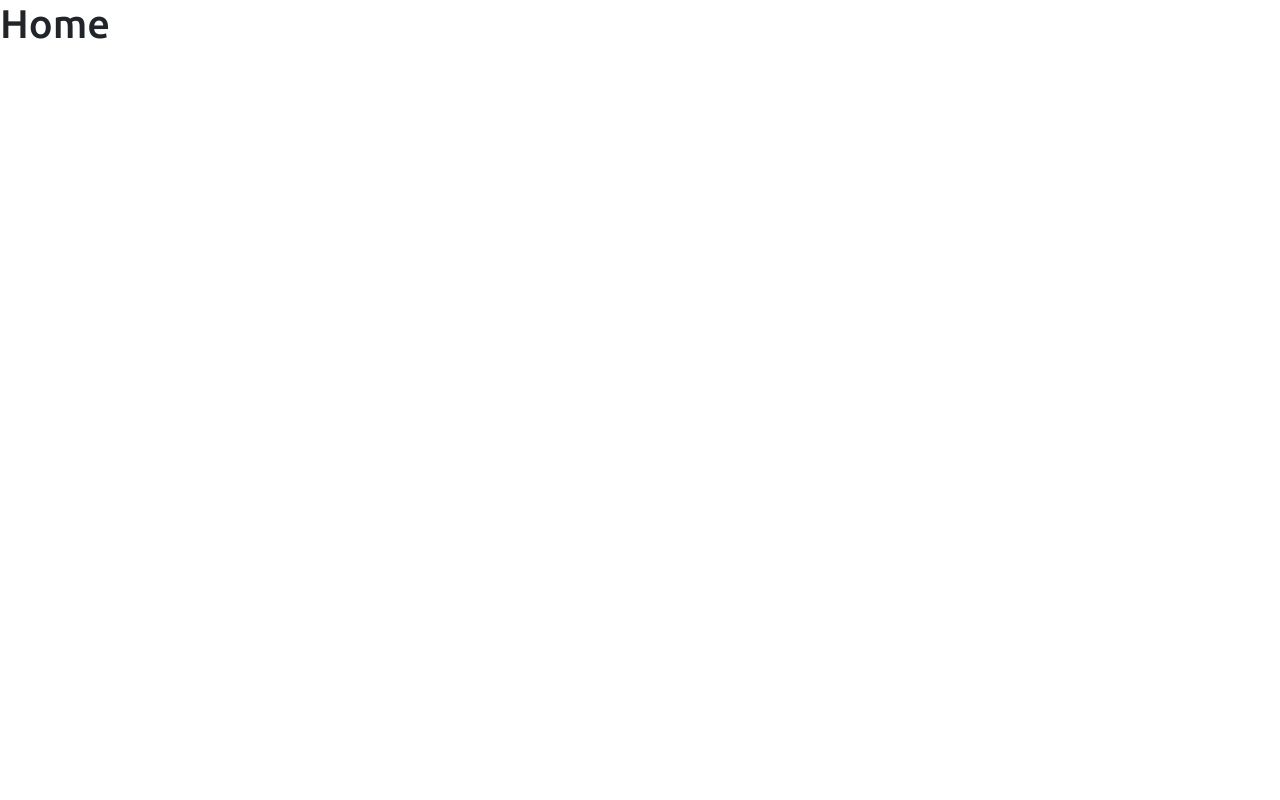
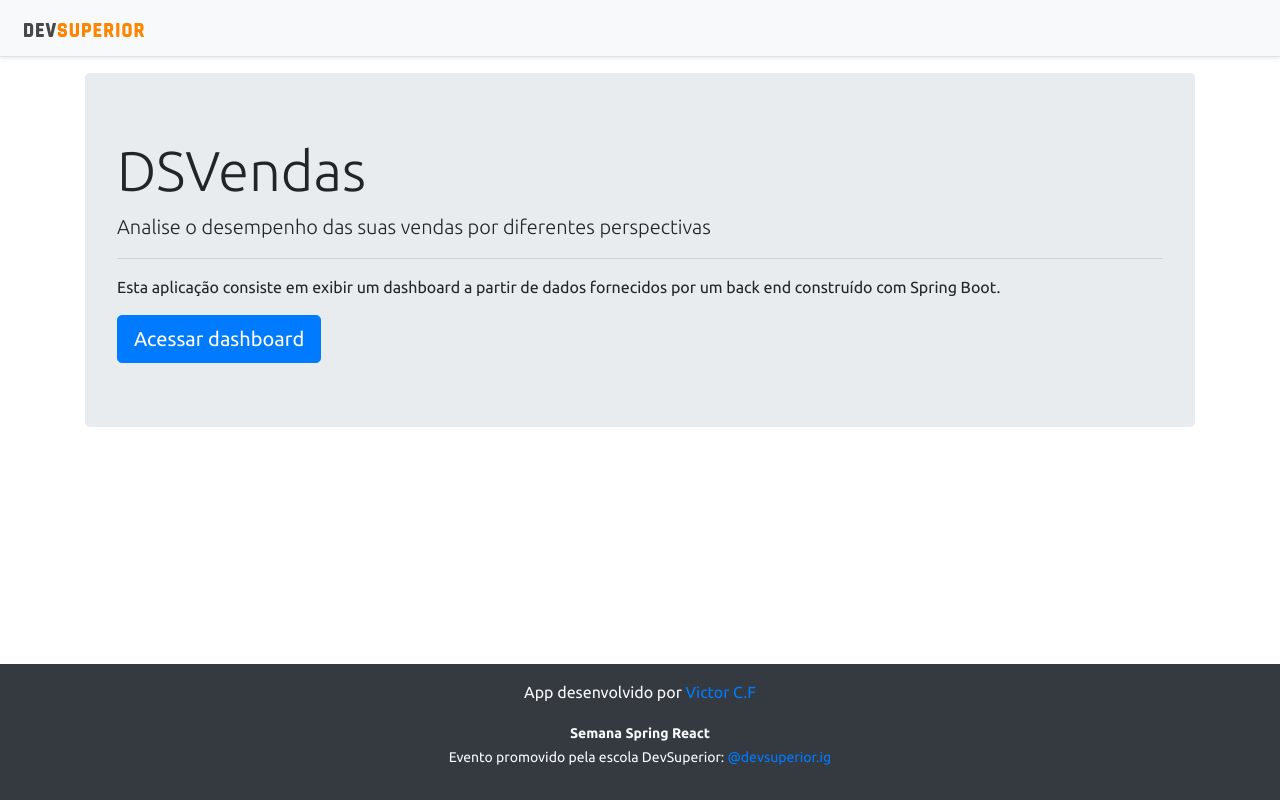
Before and after one commit to fonaziero/projeto-sds3, a React (Create React App) app in the folder frontend/: page / in a window 1280 px wide. Built offline with nearby package versions, Linux system fonts and the light colour scheme.

Commit message:
home, navegacao

```diff
--- a/frontend/src/components/NavBar/index.tsx
+++ b/frontend/src/components/NavBar/index.tsx
@@ -1,10 +1,14 @@
 import ImgDsDark from 'assets/img/ds_dark.svg';
+import { Link } from 'react-router-dom';
 
 function NavBar() {
     return (
         <div className="d-flex flex-column flex-md-row align-items-center p-3 px-md-4 mb-3 bg-light border-bottom shadow-sm">
                 <nav className="my-2 my-md-0 mr-md-3">
-                    <img src={ImgDsDark} alt="DevSuperior" width="120" />
+                    <Link to="/">
+                        <img src={ImgDsDark} alt="DevSuperior" width="120" />
+                    </Link>
+
                 </nav>
         </div>
     );
--- a/frontend/src/pages/home/index.tsx
+++ b/frontend/src/pages/home/index.tsx
@@ -1,9 +1,30 @@
+import Footer from "components/Footer";
+import NavBar from "components/NavBar";
+import { Link } from "react-router-dom";
+
 function Home() {
-    return (
-        <div>
-            <h1>Home</h1>
-        </div>
-    );
+  return (
+    <>
+    <NavBar/>
+    <div className="container">
+      <div className="jumbotron">
+        <h1 className="display-4">DSVendas</h1>
+        <p className="lead">
+          Analise o desempenho das suas vendas por diferentes perspectivas
+        </p>
+        <hr />
+        <p>
+          Esta aplicação consiste em exibir um dashboard a partir de dados
+          fornecidos por um back end construído com Spring Boot.
+        </p>
+        <Link className="btn btn-primary btn-lg" to="/dashboard">
+            Acessar dashboard
+        </Link>
+      </div>
+    </div>
+    <Footer/>
+    </>
+  );
 }
 
 export default Home;
```
